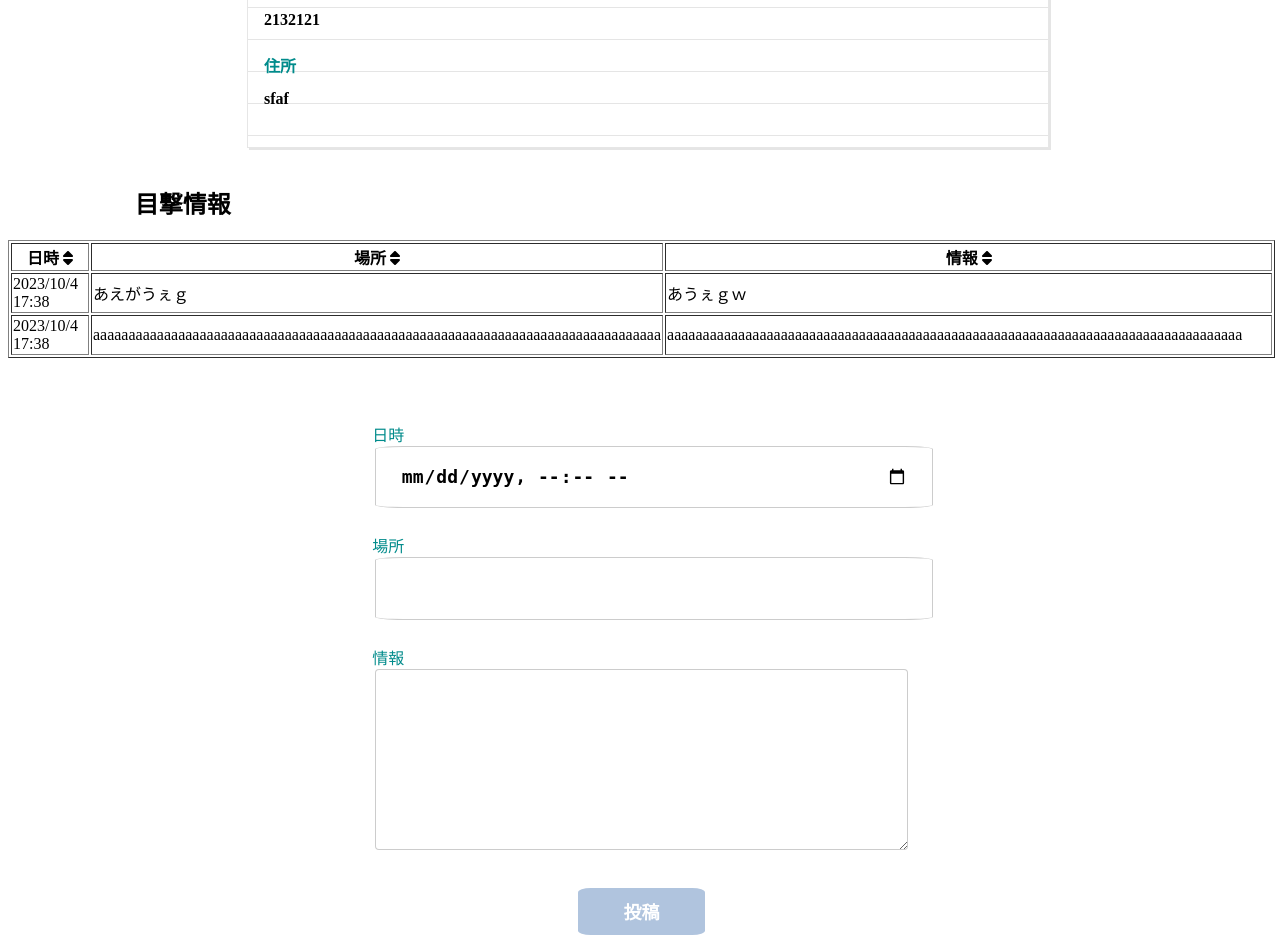
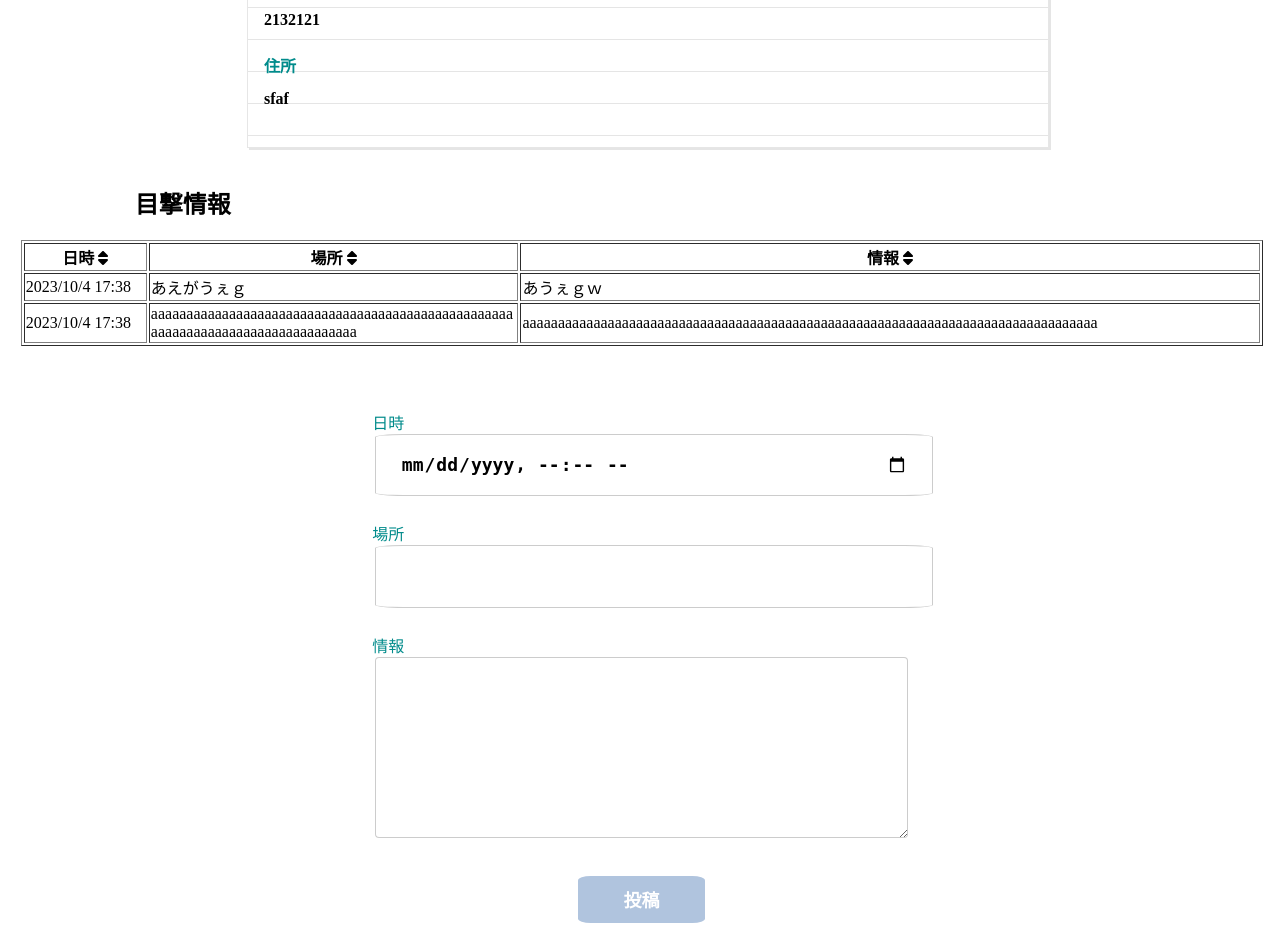
Before and after one commit to otinu/Pertch-Django, a Django app: template templates/pet/show.html in a window 1280 px wide. Shown: the part 689-1629 px from the top of the page. Run offline with Django 3.2, Linux system fonts and the light colour scheme; the template is opened without the code that fills it: values that come from a table or form of the project are taken from there, others are empty; data comes from the database, SQL or seed files in the repository.

Commit message:
pet_comment テーブルのレイアウトを修正しました(文字列長い場合に折り返し)

```diff
--- a/static/css/pet/show.css
+++ b/static/css/pet/show.css
@@ -92,6 +92,17 @@ th:hover {
 
 /*--------- 目撃情報　---------*/
 
+table#sort_table {
+    table-layout: fixed;
+    margin-left: auto;
+    margin-right: auto;
+    width: 98%;
+}
+
+table#sort_table tr {
+    word-wrap: break-word;
+}
+
 #eye-witness-title {
     margin-left: 10%;
 }
--- a/templates/pet/show.html
+++ b/templates/pet/show.html
@@ -12,8 +12,6 @@
 {% endblock header %}
 
 {% block main %}
-
-
 
 {% if messages %}
 {% for message in messages %}
@@ -103,7 +101,6 @@
         </form>
 
     </div>
-</div>
 {% endblock main %}
 
 {% block extra_javascript %}
```
